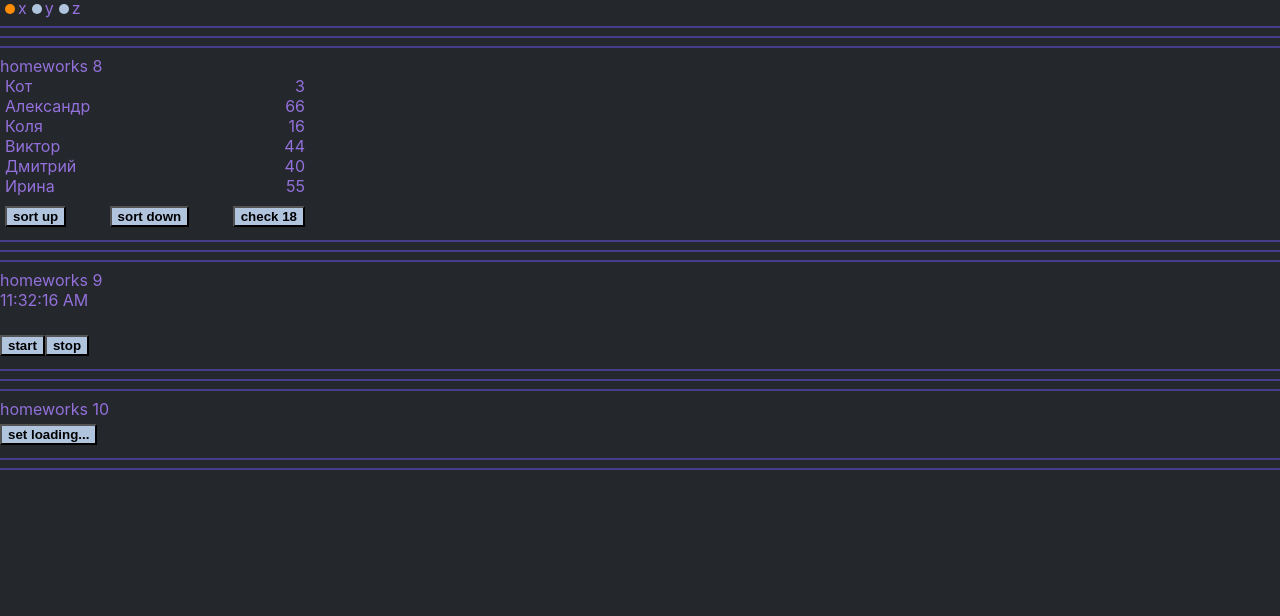
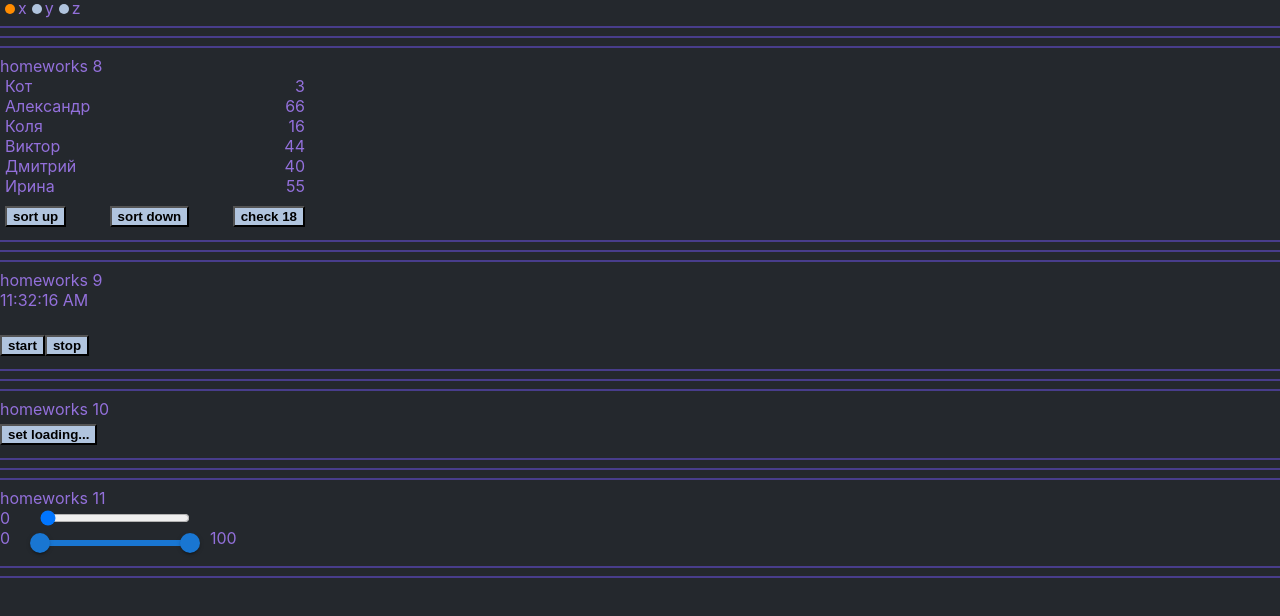
Before and after one commit to andrew-matt/homework, a React (Create React App) app: page /#/pre-junior in a window 1280 px wide. Shown: the part 931-1547 px from the top of the page. Built offline with nearby package versions, Linux system fonts and the light colour scheme.

Commit message:
add SuperDoubleRange (Slider)

```diff
--- a/package.json
+++ b/package.json
@@ -3,6 +3,9 @@
   "version": "0.1.0",
   "private": true,
   "dependencies": {
+    "@emotion/react": "^11.9.0",
+    "@emotion/styled": "^11.8.1",
+    "@mui/material": "^5.8.1",
     "@testing-library/jest-dom": "^5.14.1",
     "@testing-library/react": "^12.0.0",
     "@testing-library/user-event": "^13.2.1",
--- a/src/p2-homeworks/h11/HW11.tsx
+++ b/src/p2-homeworks/h11/HW11.tsx
@@ -1,37 +1,48 @@
 import React, {useState} from 'react'
 import SuperRange from './common/c7-SuperRange/SuperRange'
 import SuperDoubleRange from './common/c8-SuperDoubleRange/SuperDoubleRange'
+import s from "../h1/Message.module.css";
+import styles from "../h11/common/c7-SuperRange/SuperRange.module.css";
 
 function HW11() {
     const [value1, setValue1] = useState(0)
     const [value2, setValue2] = useState(100)
 
+    const onSuperDoubleRangeChangeHandler = (value: [number, number]) => {
+        setValue1(value[0]);
+        setValue2(value[1]);
+    }
+
     return (
         <div>
-            <hr/>
+            <hr className={s.line}/>
             homeworks 11
 
             {/*should work (должно работать)*/}
-            <div>
-                <span>{value1}</span>
+            <div className={styles.range_div}>
+                <span className={styles.left_span}>{value1}</span>
                 <SuperRange
-                    // сделать так чтоб value1 изменялось
+                    value={value1}
+                    onChangeRange={setValue1}
                 />
             </div>
 
-            <div>
-                <span>{value1}</span>
+            <div className={styles.range_div}>
+                <span className={styles.left_span}>{value1}</span>
                 <SuperDoubleRange
                     // сделать так чтоб value1 и value2 изменялось
+                    value={[value1, value2]}
+                    onChangeRange={onSuperDoubleRangeChangeHandler}
                 />
-                <span>{value2}</span>
+                {/*<RangeSlider/>*/}
+                <span className={styles.right_span}>{value2}</span>
             </div>
 
-            <hr/>
+            <hr className={s.line}/>
             {/*для личного творчества, могу проверить*/}
             {/*<AlternativeSuperRange/>*/}
             {/*<AlternativeSuperDoubleRange/>*/}
-            <hr/>
+            <hr className={s.line}/>
         </div>
     )
 }
--- a/src/p2-homeworks/h11/common/c7-SuperRange/SuperRange.module.css
+++ b/src/p2-homeworks/h11/common/c7-SuperRange/SuperRange.module.css
@@ -1,3 +1,16 @@
 .range {
+    cursor: pointer;
+}
 
+.range_div {
+    display: flex;
+    width: 300px;
 }
+
+.left_span {
+    width: 30px;
+}
+
+.right_span {
+    width: 30px;
+}
--- a/src/p2-homeworks/h11/common/c7-SuperRange/SuperRange.tsx
+++ b/src/p2-homeworks/h11/common/c7-SuperRange/SuperRange.tsx
@@ -30,7 +30,9 @@ const SuperRange: React.FC<SuperRangePropsType> = (
     return (
         <>
             <input
+                style={{width: "150px", marginLeft: "10px"}}
                 type={'range'}
+                multiple
                 onChange={onChangeCallback}
                 className={finalRangeClassName}
 
--- a/src/p2-homeworks/h11/common/c8-SuperDoubleRange/SuperDoubleRange.tsx
+++ b/src/p2-homeworks/h11/common/c8-SuperDoubleRange/SuperDoubleRange.tsx
@@ -1,4 +1,5 @@
 import React from 'react'
+import {Slider} from "@mui/material";
 
 type SuperDoubleRangePropsType = {
     onChangeRange?: (value: [number, number]) => void
@@ -14,11 +15,19 @@ const SuperDoubleRange: React.FC<SuperDoubleRangePropsType> = (
 ) => {
     // сделать самому, можно подключать библиотеки
 
+    const handleChange = (event: Event, newValue: number | number[]) => {
+        onChangeRange && onChangeRange(newValue as [number, number])
+    };
+
     return (
         <>
-            DoubleRange
+            <Slider
+                style={{width: "150px", margin: "0 20px 0 10px"}}
+                value={value}
+                onChange={handleChange}
+            />
         </>
-    )
+    );
 }
 
 export default SuperDoubleRange
--- a/src/p2-homeworks/h5-rrd-v6/pages/PreJunior.tsx
+++ b/src/p2-homeworks/h5-rrd-v6/pages/PreJunior.tsx
@@ -8,6 +8,7 @@ import HW7 from "../../h7/HW7";
 import HW8 from "../../h8/HW8";
 import HW9 from "../../h9/HW9";
 import HW10 from "../../h10/HW10";
+import HW11 from "../../h11/HW11";
 
 function PreJunior() {
     return (
@@ -21,6 +22,7 @@ function PreJunior() {
             <HW8/>
             <HW9/>
             <HW10/>
+            <HW11/>
 
         </div>
     )
```
Also changed, not shown: 1 other file (tests, documents, lock files or other folders).
